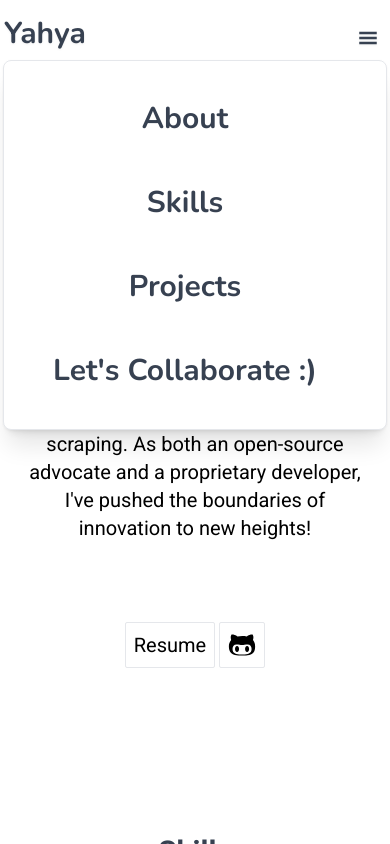
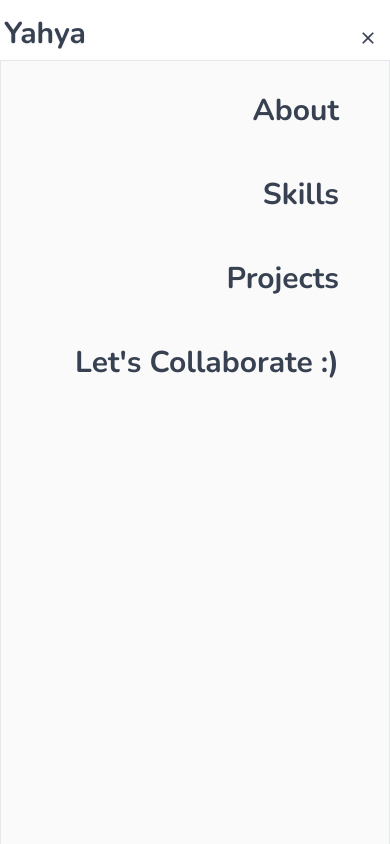
Before and after one commit to yahya-mohammed07/YPortfolio, a React (Vite) app: page / in a window 390 px wide. Both pictures are taken after a click on the button 368 px from the left and 38 px from the top of the page. Shown: the top 844 px of the page. Built offline with nearby package versions, Linux system fonts and the light colour scheme.

Commit message:
0.0.4 beta

```diff
--- a/src/components/Navbar/Navbar.tsx
+++ b/src/components/Navbar/Navbar.tsx
@@ -2,7 +2,7 @@ import React, { ReactNode } from "react";
 import styles from "./navbar.module.css";
 import { GiHamburgerMenu } from "react-icons/gi";
 import useIsNavOpenState from "../../states/openState";
-
+import { MdOutlineClose } from "react-icons/md";
 interface CustomLinkType {
   href: string;
   children: ReactNode;
@@ -36,11 +36,11 @@ const MobileNavbar = () => {
           className={
             !open
               ? "hidden"
-              : "sm:hidden flex justify-center items-center m-auto max-w-96 mx-auto absolute top-full right-0 left-0 bg-white rounded-lg overflow-hidden shadow-xl border z-50"
+              : "sm:hidden absolute top-10 right-0 left-0 bg-neutral-50 shadow-xl border z-50"
           }
         >
           <ul
-            className="flex flex-col text-sm h-full w-svw p-4 text-center list-none relative overflow-auto"
+            className="flex flex-col text-sm h-dvh w-svw p-2 text-right list-none"
             onClick={toggleMobileNav}
           >
             <CustomLinkMobile href="#section_about">About</CustomLinkMobile>
@@ -88,7 +88,7 @@ const Navbar = () => {
             className="sm:hidden -mt-1 active:bg-slate-400 focus:outline-none hover:rounded-lg hover:bg-slate-300 p-2 text-xl"
             onClick={toggleNavbar}
           >
-            <GiHamburgerMenu />
+            {isNavOpen ? <MdOutlineClose /> : <GiHamburgerMenu />}
           </button>
           {/*if click it true then show mobile navbar*/}
           {isNavOpen && <MobileNavbar />}
```
